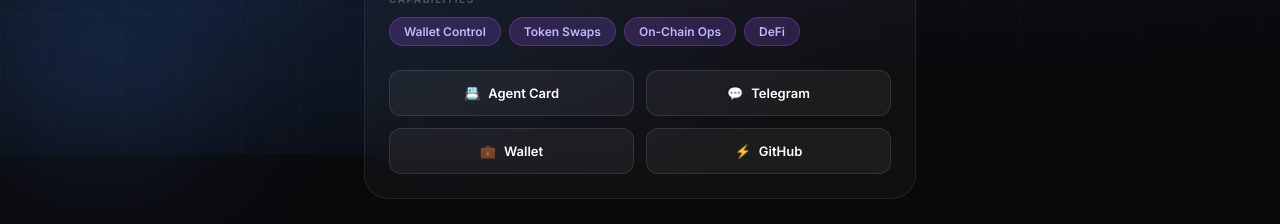
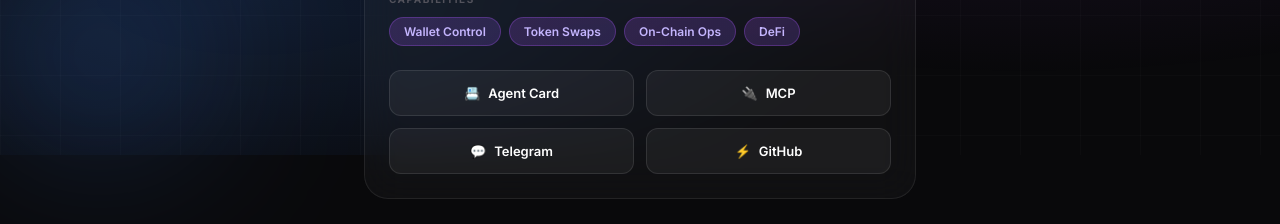
Before and after one commit to semtorium/agent-website, a Next.js app: page / in a window 1280 px wide. Shown: the part 645-869 px from the top of the page. Built offline with nearby package versions, Linux system fonts and the light colour scheme.

Commit message:
chore: Update link buttons to point to correct endpoints

```diff
--- a/app/page.js
+++ b/app/page.js
@@ -97,14 +97,14 @@
 
           {/* Links */}
           <div style={styles.linksRow}>
-            <a href="/.well-known/agent-card.json" style={styles.linkBtn}>
+            <a href="/agent-card" style={styles.linkBtn}>
               <span>📇</span> Agent Card
+            </a>
+            <a href="/mcp" style={styles.linkBtn}>
+              <span>🔌</span> MCP
             </a>
             <a href="https://t.me/SemtoriumAgentbot" style={styles.linkBtn}>
               <span>💬</span> Telegram
-            </a>
-            <a href="https://abscan.org/address/0x9e335C32e1970EA1D051CbE1573733912fc3826b" style={styles.linkBtn}>
-              <span>💼</span> Wallet
             </a>
             <a href="https://github.com/semtorium/SemtoriumAgent" style={styles.linkBtn}>
               <span>⚡</span> GitHub
```
